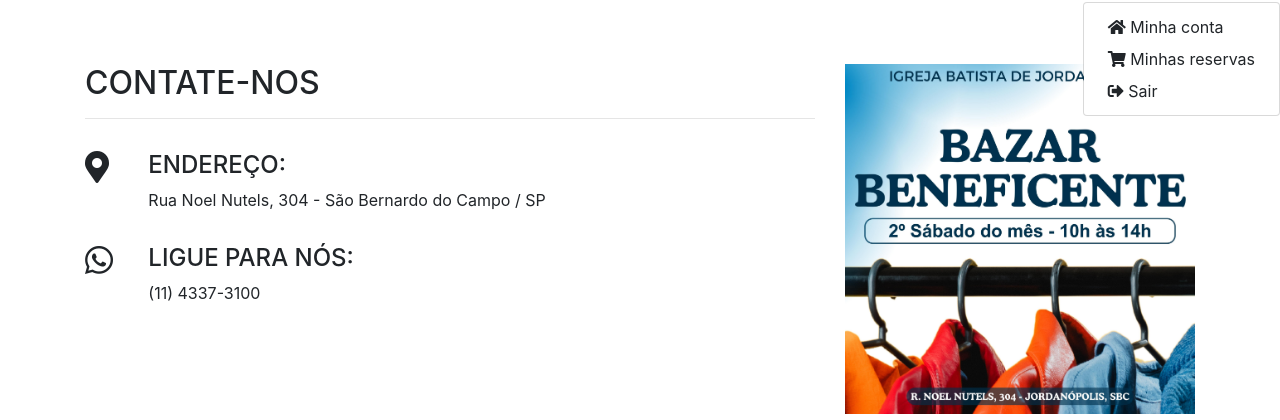
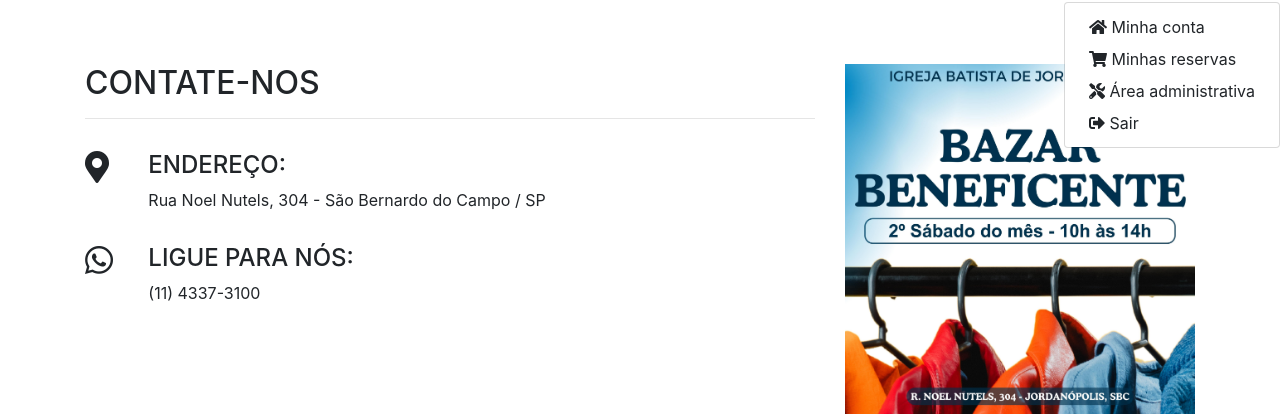
Before and after one commit to tiagodbarbieri/vitrine-virtual-bazar-da-pechincha-ibj, a Django app: page /contato/ in a window 1280 px wide, after a click that opens the changed part. Shown: the part 72-492 px from the top of the page. Run offline with Django 5.2, Linux system fonts and the light colour scheme; a user stored in the database is signed in.

Commit message:
Adicionado link no dropdown menu para administrador acessar a área administrativa.

```diff
--- a/prj_vitrine_virtual/templates/snippets/user_logout_button.html
+++ b/prj_vitrine_virtual/templates/snippets/user_logout_button.html
@@ -5,5 +5,8 @@
 <div class="dropdown-menu dropdown-menu-right">
     <a class="dropdown-item" href="/users/minha-conta/"><i class="fas fa-home"></i> Minha conta</a>
     <a class="dropdown-item" href="/users/minhas-reservas/"><i class="fas fa-shopping-cart"></i> Minhas reservas</a>
+    {% if user.is_staff %}
+    <a class="dropdown-item" href="/admin/"><i class="fas fa-tools"></i> Área administrativa</a>
+    {% endif %}
     <a class="dropdown-item" href="/users/logout/"><i class="fas fa-sign-out-alt"></i> Sair</a>
 </div>
```
